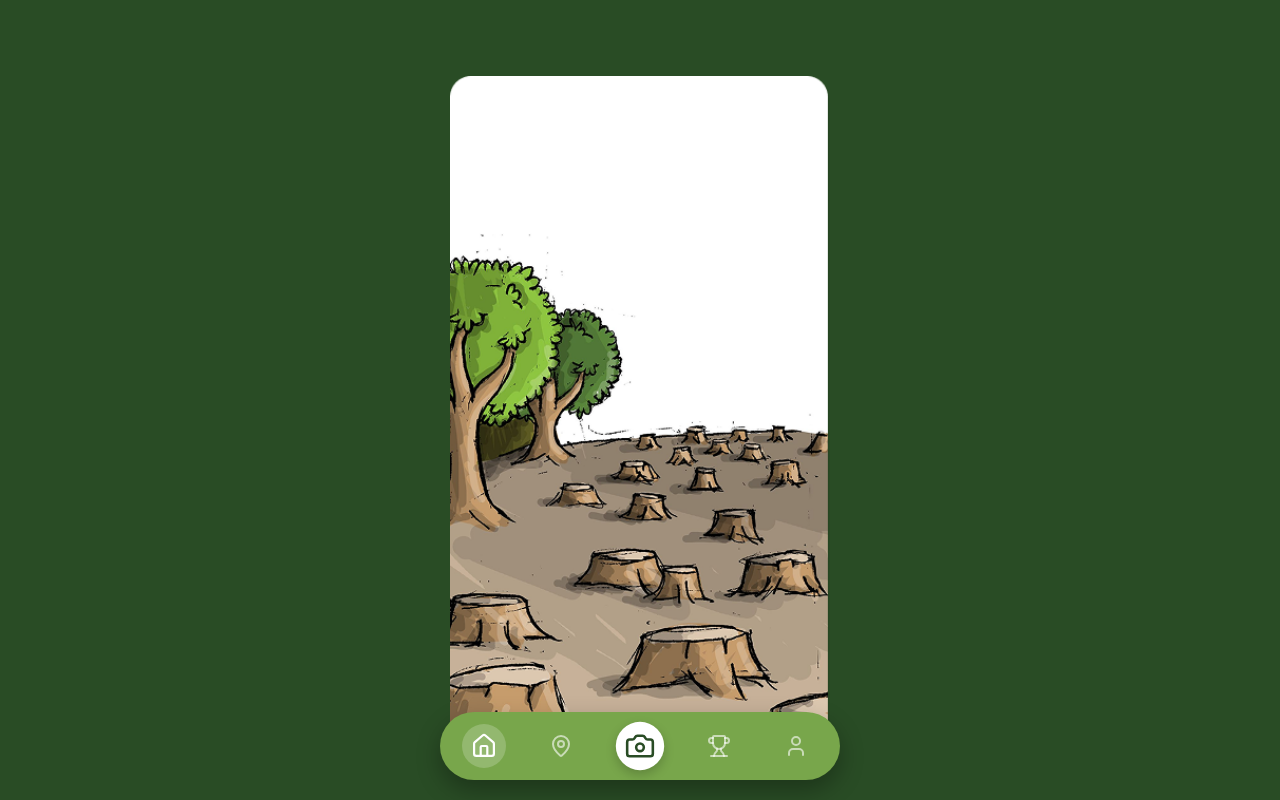
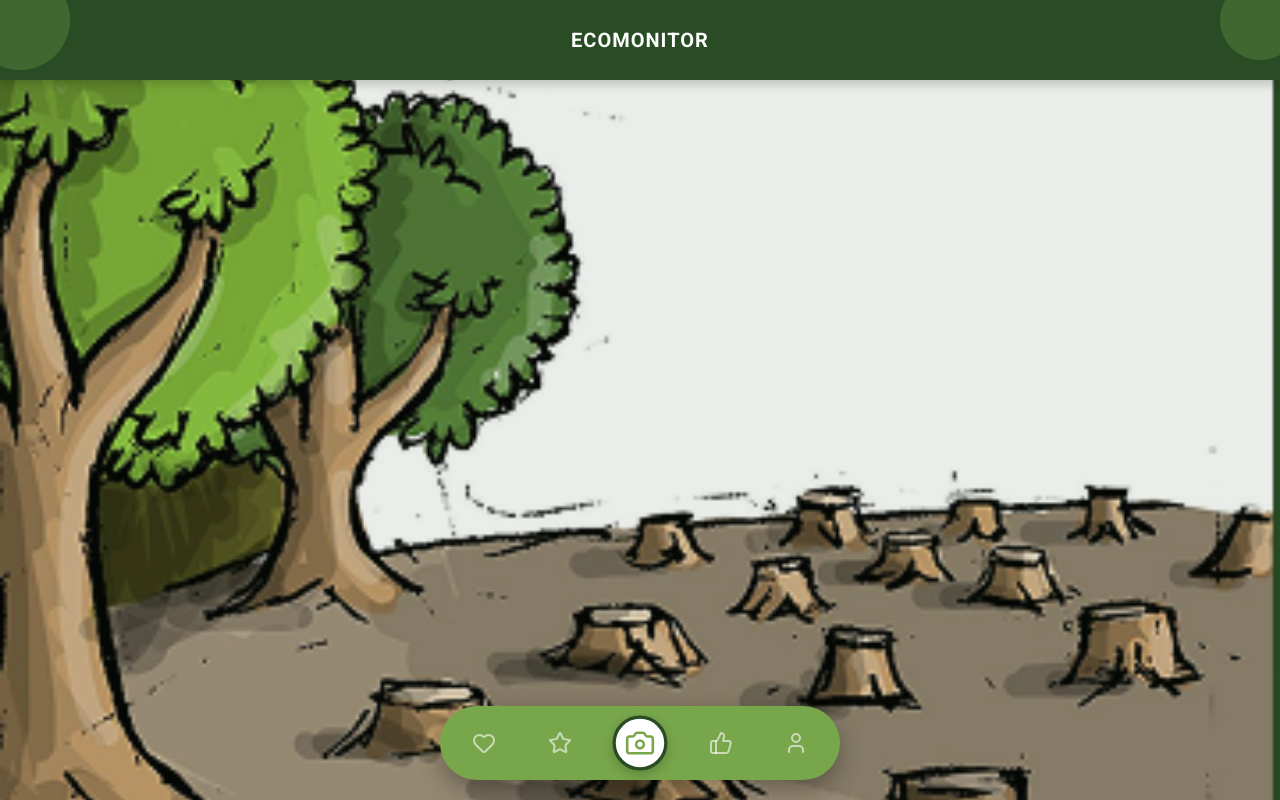
Before and after one commit to iamvitoria/TCC, a React (Vite) app in the folder ecomonitor/: page /home in a window 1280 px wide. Built offline with nearby package versions, Linux system fonts and the light colour scheme.

Commit message:
feat: add header

```diff
--- a/ecomonitor/src/App.css
+++ b/ecomonitor/src/App.css
@@ -1,16 +1,18 @@
 /* src/App.css */
 @import url('https://fonts.googleapis.com/css2?family=Roboto:wght@400;700&display=swap');
 
+/* --- 1. RESET GLOBAL --- */
 html, body, #root {
   margin: 0;
   padding: 0;
   width: 100%;
   height: 100%;
-  background-color: #294C25;
-  overflow: hidden; /* Evita barras de rolagem se a imagem couber */
+  background-color: #294C25; /* Verde Fundo */
+  font-family: 'Roboto', sans-serif;
+  overflow: hidden; /* Evita rolagem na página inteira */
 }
 
-/* CONTAINER CENTRALIZADOR */
+/* --- 2. ESTILOS DE LOGIN E CADASTRO --- */
 .mobile-container {
   width: 100%;
   height: 100vh;
@@ -22,7 +24,6 @@ html, body, #root {
   box-sizing: border-box;
 }
 
-/* LOGO */
 .logo {
   width: 180px;
   max-width: 60%;
@@ -30,15 +31,12 @@ html, body, #root {
   display: block;
 }
 
-/* CAMPOS DE TEXTO (Inputs) */
 .input-field {
-  background-color: #E6E6E6; /* Cor Cinza Claro pedida */
+  background-color: #E6E6E6;
   width: 100%;
-  max-width: 320px; /* Mesma largura dos botões */
-
+  max-width: 320px;
   padding: 16px;
-  margin-bottom: 15px; /* Espaço entre um campo e outro */
-
+  margin-bottom: 15px;
   border: none;
   border-radius: 12px;
   font-size: 16px;
@@ -51,14 +49,11 @@ html, body, #root {
   color: #888;
 }
 
-/* BOTÃO PRINCIPAL (Entrar) */
 .btn-primary {
-  background-color: #78A64B; /* Verde Oliva */
+  background-color: #78A64B;
   color: white;
-
   width: 100%;
   max-width: 320px;
-
   padding: 16px;
   margin-top: 10px;
   border: none;
@@ -75,7 +70,6 @@ html, body, #root {
   box-shadow: 0 2px 0px #557a32;
 }
 
-/* LINKS SECUNDÁRIOS (Cadastrar / Acessar sem login) */
 .link-text {
   color: white;
   margin-top: 20px;
@@ -85,77 +79,159 @@ html, body, #root {
   opacity: 0.8;
 }
 
-.link-text:hover {
-  opacity: 1;
+/* --- 3. ESTILOS DA HOME (Screen Layout) --- */
+
+/* Container da Tela Principal (Header + Imagem + Navbar) */
+.screen-layout {
+  width: 100%;
+  height: 100vh;
+  background-color: #294C25;
+  display: flex;
+  flex-direction: column;
+  overflow: hidden;
 }
 
-/* CONTAINER PARA TELAS COM NAVBAR */
-.page-with-navbar {
-  width: 100%;
-  min-height: 100vh;
+/* Área Central (Onde fica a imagem) */
+.content-area {
+  flex: 1; /* Ocupa todo o espaço livre no meio */
   display: flex;
-  flex-direction: column;
-  padding: 20px;
-  /* Espaço extra em baixo para a Navbar não cobrir o conteúdo */
-  padding-bottom: 90px;
-  box-sizing: border-box;
-  background-color: #294C25; /* Garante fundo verde */
+  align-items: center;     /* Centraliza Vertical */
+  justify-content: center; /* Centraliza Horizontal */
+  padding-bottom: 90px;    /* Espaço para a Navbar não cobrir a imagem */
+  position: relative;
 }
 
-/* PLACEHOLDER DA CÂMERA NA HOME */
-.camera-placeholder {
+/* A Imagem do Protótipo */
+.center-image {
   width: 100%;
-  flex-grow: 1; /* Ocupa todo o espaço disponível verticalmente */
-  background-color: #000;
-  border-radius: 20px;
-  border: 4px solid #E6E6E6;
+  max-width: 380px; /* Largura de celular */
+  height: auto;
+  max-height: 85%;  /* Altura máxima */
+  object-fit: contain;
+  filter: drop-shadow(0 0 15px rgba(0,0,0,0.5));
+}
+
+/* --- 4. ESTILOS DO HEADER (Incorporados aqui para evitar erro) --- */
+.custom-header {
+  width: 100%;
+  height: 80px;
+  background-color: #294C25;
+  position: relative;
   display: flex;
-  flex-direction: column;
   align-items: center;
   justify-content: center;
-  color: #888;
-  position: relative;
-  overflow: hidden;
-  margin-top: 10px;
+  box-shadow: 0 4px 10px rgba(0,0,0,0.2);
+  z-index: 50; /* Garante que fique acima da imagem */
 }
 
-.camera-icon-big {
-  font-size: 60px;
-  opacity: 0.5;
+.header-text {
+  color: white;
+  font-size: 20px;
+  font-weight: bold;
+  text-transform: uppercase;
+  letter-spacing: 1px;
+  z-index: 10;
+  margin: 0;
 }
 
-.status-badge {
+/* Bolinhas decorativas do Header */
+.circle-deco {
   position: absolute;
-  top: 15px;
-  right: 15px;
-  background-color: rgba(255,0,0,0.7);
-  color: white;
-  padding: 5px 10px;
-  border-radius: 10px;
-  font-size: 12px;
-  font-weight: bold;
+  background-color: #78A64B;
+  border-radius: 50%;
+  opacity: 0.3;
 }
 
-/* O CONTAINER QUE CENTRALIZA */
+.top-left {
+  width: 100px; height: 100px;
+  top: -30px; left: -30px;
+}
+
+.top-right {
+  width: 80px; height: 80px;
+  top: -20px; right: -20px;
+}
+
+/* src/App.css */
+
+/* 1. O CONTAINER PRINCIPAL (A tela toda) */
 .prototype-container {
   width: 100%;
-  height: 100vh; /* Ocupa 100% da altura da tela */
-  background-color: #294C25;
+  height: 100vh; /* Altura total da tela */
+  background-color: #294C25; /* Fundo Verde */
 
   display: flex;
-  justify-content: center; /* Centraliza na HORIZONTAL (Esquerda/Direita) */
-  align-items: center;     /* Centraliza na VERTICAL (Cima/Baixo) */
+  flex-direction: column; /* Organiza: Header em cima, Imagem no meio */
+  overflow: hidden;
 }
 
-/* A IMAGEM */
+/* 2. A ÁREA DA IMAGEM (O Recheio do sanduíche) */
+.image-area {
+  /* O segredo: flex: 1 faz essa div crescer e ocupar todo o espaço vazio */
+  flex: 1;
+  width: 100%;
+
+  /* Centraliza o que está dentro (a imagem) */
+  display: flex;
+  justify-content: center; /* Centraliza na Horizontal */
+  align-items: center;     /* Centraliza na Vertical */
+
+  /* Garante que não fique por cima do Header nem da Navbar */
+  padding-top: 20px;
+  padding-bottom: 100px; /* Espaço extra para a Navbar flutuante */
+  box-sizing: border-box;
+}
+
+/* 3. A IMAGEM EM SI */
 .prototype-image {
+  width: auto;      /* A largura se ajusta... */
+  height: auto;     /* A altura se ajusta... */
+
+  /* ...mas respeitando os limites da tela */
+  max-width: 90%;
+  max-height: 80%;
+
+  object-fit: contain; /* Garante que a imagem apareça inteira */
+
+  /* Sombra para destacar do fundo */
+  filter: drop-shadow(0 10px 20px rgba(0,0,0,0.5));
+}
+
+/* --- LAYOUT TELA CHEIA (FULL BACKGROUND) --- */
+
+/* O Container Principal */
+.full-screen-layout {
+  position: relative; /* Necessário para os filhos absolutos funcionarem */
   width: 100%;
-  max-width: 380px; /* Largura ideal para simular um celular */
-  height: auto;     /* Mantém a proporção correta */
+  height: 100vh;
+  background-color: #294C25; /* Cor de fundo de segurança */
+  overflow: hidden;
+}
 
-  /* Se a imagem for muito alta, limita ela para caber na tela sem rolar */
-  max-height: 95vh;
-  object-fit: contain;
+/* A Imagem de Fundo */
+.bg-image {
+  position: absolute; /* Tira do fluxo e permite colar nas bordas */
+  top: 0;
+  left: 0;
+  width: 100%;
+  height: 100%;
 
-  display: block;
+  /* 'cover': Estica a imagem para cobrir tudo (pode cortar bordas) */
+  /* Se quiser ver a imagem inteira sem cortar, mude para 'contain' */
+  object-fit: cover;
+
+  z-index: 0; /* Fica na camada mais baixa (fundo) */
+  opacity: 0.9; /* Opcional: Leve transparência para misturar com o verde */
 }
+
+/* Wrapper para o Header ficar acima da imagem */
+.overlay-header {
+  position: relative;
+  z-index: 10; /* Fica acima da imagem (z-index 0) */
+  width: 100%;
+}
+
+/* Ajuste fino na Navbar para garantir que fique por cima */
+.navbar-container {
+  z-index: 20 !important; /* Força ficar acima de tudo */
+}
--- /dev/null
+++ b/ecomonitor/src/components/Header/Header.css
@@ -0,0 +1,40 @@
+.custom-header {
+  width: 100%;
+  height: 80px; /* Altura fixa */
+  background-color: #294C25; /* Verde Fundo */
+  position: relative;
+  display: flex;
+  align-items: center;
+  justify-content: center;
+  overflow: hidden;
+  box-shadow: 0 4px 10px rgba(0,0,0,0.2);
+  flex-shrink: 0; /* Garante que o header não encolha */
+}
+
+.header-text {
+  color: white;
+  font-size: 20px;
+  font-weight: bold;
+  text-transform: uppercase;
+  letter-spacing: 1px;
+  z-index: 10;
+  margin: 0;
+}
+
+/* Decorações sutis */
+.circle-deco {
+  position: absolute;
+  background-color: #78A64B;
+  border-radius: 50%;
+  opacity: 0.3;
+}
+
+.top-left {
+  width: 100px; height: 100px;
+  top: -30px; left: -30px;
+}
+
+.top-right {
+  width: 80px; height: 80px;
+  top: -20px; right: -20px;
+}
--- /dev/null
+++ b/ecomonitor/src/components/Header/Header.jsx
@@ -0,0 +1,14 @@
+import React from "react";
+import "./Header.css";
+
+export function Header({ title }) {
+  return (
+    <header className="custom-header">
+      {/* Decoração simples (círculos) para não precisar de imagens externas */}
+      <div className="circle-deco top-left"></div>
+      <div className="circle-deco top-right"></div>
+
+      <h1 className="header-text">{title}</h1>
+    </header>
+  );
+}
--- a/ecomonitor/src/components/Navbar/Navbar.css
+++ b/ecomonitor/src/components/Navbar/Navbar.css
@@ -1,34 +1,31 @@
 /* Container que faz a barra flutuar */
 .navbar-container {
   position: fixed;
-  bottom: 20px; /* bottom-4 */
-  left: 50%;    /* left-1/2 */
-  transform: translateX(-50%); /* Centraliza exato */
+  bottom: 20px;
+  left: 50%;
+  transform: translateX(-50%);
   z-index: 9999;
-
-  /* Largura ajustável, mas não muito larga */
   width: 90%;
   max-width: 400px;
 }
 
-/* O "Corpo" da Navbar (Pílula Verde) */
+/* O "Corpo" da Navbar */
 .navbar-content {
-  background-color: #78A64B; /* bg-primary (Seu Verde) */
-  border-radius: 9999px; /* rounded-full */
-  padding: 12px 24px;    /* px-6 py-3 */
-  box-shadow: 0 10px 25px rgba(0, 0, 0, 0.3); /* shadow-lg reforçada */
-
+  background-color: #78A64B; /* Verde */
+  border-radius: 9999px;
+  padding: 12px 24px;
+  box-shadow: 0 10px 25px rgba(0, 0, 0, 0.3);
   display: flex;
   justify-content: space-between;
   align-items: center;
   gap: 10px;
 }
 
-/* Estilo dos Botões */
+/* Botões Normais */
 .nav-btn {
   background: none;
   border: none;
-  color: rgba(255, 255, 255, 0.6); /* Cor padrão meio transparente */
+  color: rgba(255, 255, 255, 0.6);
   cursor: pointer;
   padding: 8px;
   border-radius: 50%;
@@ -38,28 +35,31 @@
   justify-content: center;
 }
 
-/* Quando passa o mouse ou clica */
 .nav-btn:hover {
   color: white;
   background-color: rgba(255, 255, 255, 0.1);
 }
 
-/* Ícone Ativo (Página atual) */
 .nav-btn.active {
   color: white;
   background-color: rgba(255, 255, 255, 0.2);
   transform: scale(1.1);
 }
 
-/* Botão da Câmera (Destaque Central) */
+/* --- BOTÃO DA CÂMERA (HOME) --- */
 .camera-btn {
-  color: #294C25; /* Ícone verde escuro */
-  background-color: white; /* Fundo branco */
+  color: #294C25;       /* Ícone Verde Escuro por padrão */
+  background-color: white;
   box-shadow: 0 4px 10px rgba(0,0,0,0.2);
   transform: scale(1.1);
 }
 
 .camera-btn:hover {
   background-color: #f0f0f0;
-  color: #294C25;
 }
+
+/* Quando você está na tela Home, a borda ou ícone muda para indicar ativo */
+.camera-active {
+  border: 3px solid #294C25; /* Borda verde extra */
+  color: #78A64B; /* Ícone fica verde claro */
+}
--- a/ecomonitor/src/components/Navbar/Navbar.jsx
+++ b/ecomonitor/src/components/Navbar/Navbar.jsx
@@ -1,12 +1,11 @@
 import React from "react";
 import { useNavigate, useLocation } from "react-router-dom";
 import {
-  Home,
-  MapPin,
+  Heart,
+  Star,
   Camera,
-  Trophy,
-  User,
-  LogIn
+  ThumbsUp,
+  User
 } from "lucide-react";
 import "./Navbar.css";
 
@@ -14,54 +13,51 @@ const Navbar = () => {
   const navigate = useNavigate();
   const location = useLocation();
 
-  // Simulação de login (pode substituir pelo seu Context depois)
-  const isLoggedIn = true;
-
-  // Função para verificar se o ícone está ativo (muda a opacidade)
   const isActive = (path) => location.pathname === path;
 
   return (
     <div className="navbar-container">
       <nav className="navbar-content">
 
-        {/* 1. HOME */}
+        {/* 1. CORAÇÃO */}
         <button
-          className={`nav-btn ${isActive("/home") ? "active" : ""}`}
-          onClick={() => navigate("/home")}
+          className={`nav-btn ${isActive("/favoritos") ? "active" : ""}`}
+          onClick={() => navigate("/favoritos")}
         >
-          <Home size={24} />
+          <Heart size={24} />
         </button>
 
-        {/* 2. MAPA / PONTOS */}
+        {/* 2. ESTRELA */}
         <button
-          className={`nav-btn ${isActive("/mapa") ? "active" : ""}`}
-          onClick={() => navigate("/mapa")} // Você pode criar essa rota depois
+          className={`nav-btn ${isActive("/destaques") ? "active" : ""}`}
+          onClick={() => navigate("/destaques")}
         >
-          <MapPin size={24} />
+          <Star size={24} />
         </button>
 
-        {/* 3. CÂMERA (CENTRAL) */}
+        {/* 3. CÂMERA (AGORA É A HOME) */}
         <button
-          className="nav-btn camera-btn"
-          onClick={() => navigate("/camera")} // Rota da câmera (futura)
+          // Adiciona classe extra se estiver na Home para destacar
+          className={`nav-btn camera-btn ${isActive("/home") ? "camera-active" : ""}`}
+          onClick={() => navigate("/home")}
         >
           <Camera size={28} />
         </button>
 
-        {/* 4. CONQUISTAS */}
+        {/* 4. LIKE */}
         <button
-          className={`nav-btn ${isActive("/conquistas") ? "active" : ""}`}
-          onClick={() => navigate("/conquistas")}
+          className={`nav-btn ${isActive("/curtidas") ? "active" : ""}`}
+          onClick={() => navigate("/curtidas")}
         >
-          <Trophy size={24} />
+          <ThumbsUp size={24} />
         </button>
 
-        {/* 5. PERFIL / LOGIN */}
+        {/* 5. PERFIL */}
         <button
           className={`nav-btn ${isActive("/perfil") ? "active" : ""}`}
-          onClick={() => navigate(isLoggedIn ? "/perfil" : "/login")}
+          onClick={() => navigate("/perfil")}
         >
-          {isLoggedIn ? <User size={24} /> : <LogIn size={24} />}
+          <User size={24} />
         </button>
 
       </nav>
--- a/ecomonitor/src/pages/Home.jsx
+++ b/ecomonitor/src/pages/Home.jsx
@@ -1,15 +1,23 @@
 import React from "react";
 import picture from "../assets/picture.png";
-import Navbar from "../components/Navbar/Navbar"; // Importe a Navbar nova
+import Navbar from "../components/Navbar/Navbar";
+import { Header } from "../components/Header/Header";
 
 const Home = () => {
   return (
-    <div className="prototype-container">
-      {/* Imagem do Protótipo no Centro */}
-      <img src={picture} alt="Protótipo Home" className="prototype-image" />
+    <div className="full-screen-layout">
 
-      {/* Navbar Flutuante por cima de tudo */}
+      {/* 1. A IMAGEM DE FUNDO (Background) */}
+      <img src={picture} alt="Fundo" className="bg-image" />
+
+      {/* 2. HEADER (Fica por cima da imagem) */}
+      <div className="overlay-header">
+        <Header title="EcoMonitor" showBack={false} />
+      </div>
+
+      {/* 3. NAVBAR (Fica por cima da imagem) */}
       <Navbar />
+
     </div>
   );
 };
```
Also changed, not shown: ecomonitor/src/App.jsx (+3 -6 lines), ecomonitor/src/pages/Profile.jsx (added, +45 -0 lines), ecomonitor/src/assets/picture.png.
